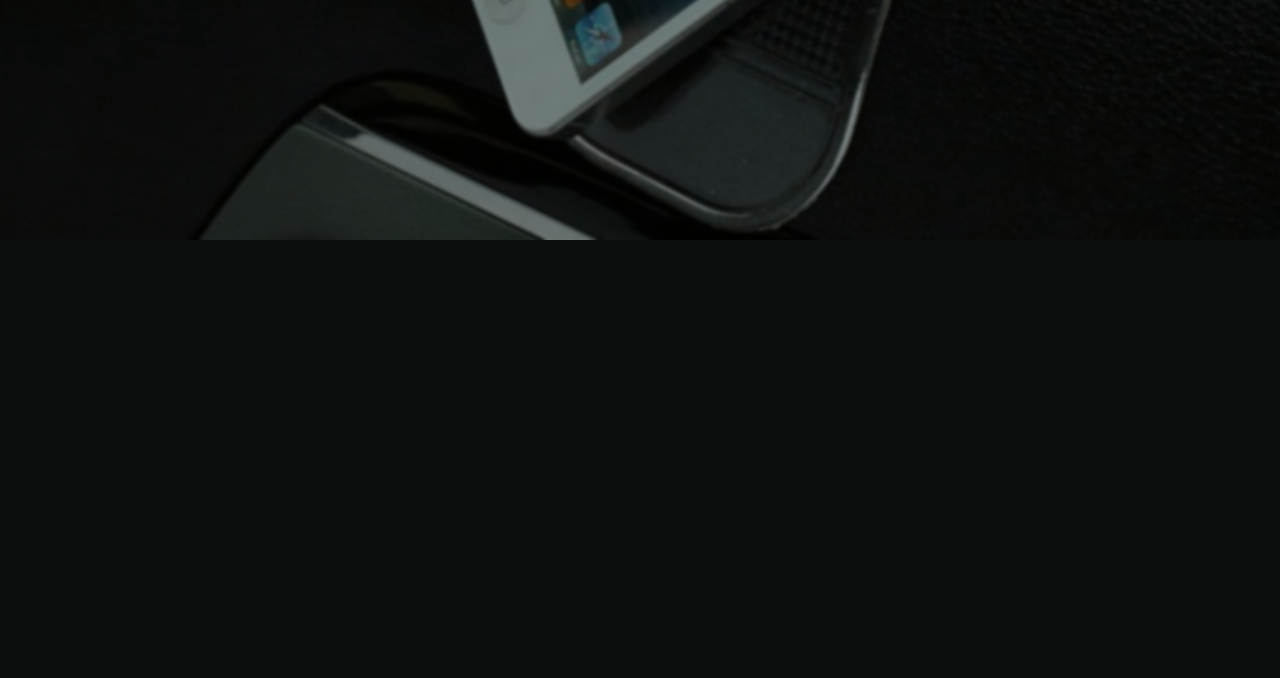
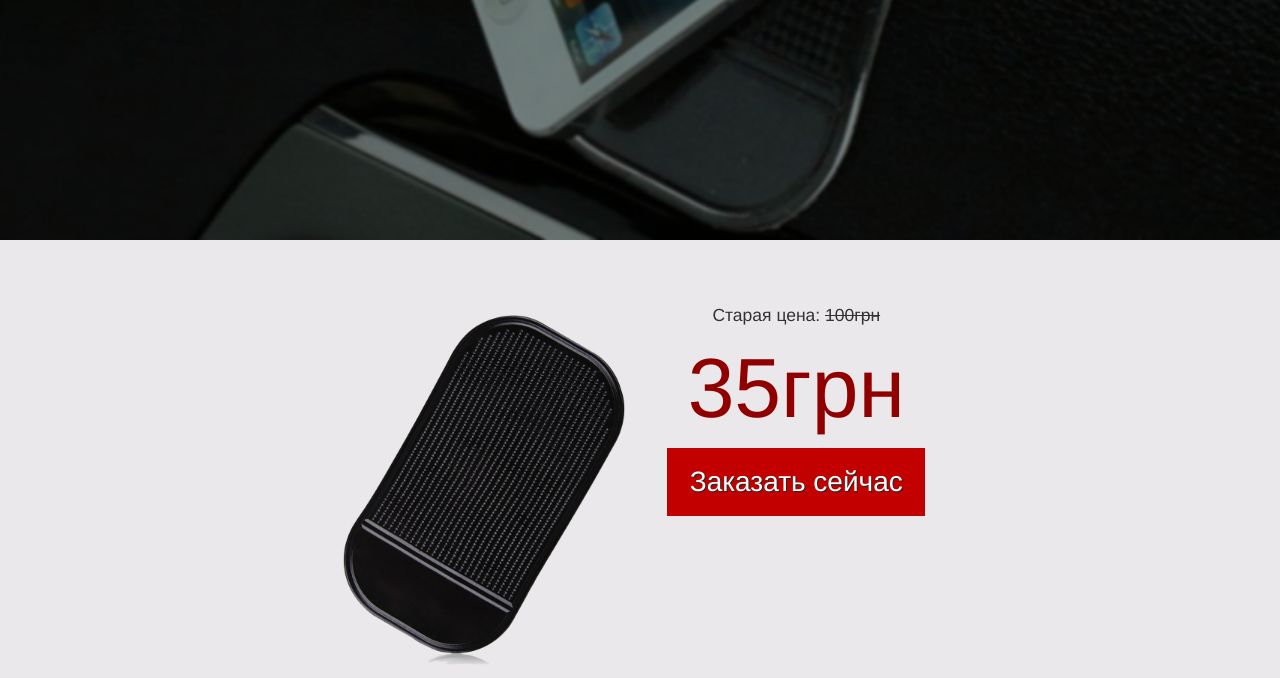
Before and after one commit to onedevlad/stickymp.in.ua, a PHP site: page / in a window 1280 px wide. Shown: the part 560-1238 px from the top of the page. Before the commit the page ends 800 px from the top, so only its background shows below. Run offline with PHP 8.4, Linux system fonts and the light colour scheme.

Commit message:
Screen 2 in progress

```diff
--- a/index.html
+++ b/index.html
@@ -11,10 +11,18 @@
       <div class="row-fluid header-info">
         <div class="col-md-4 header-info-left pull-left"><img src="images/np.png" alt=""><span>Доставка по всей Украине</span></div>
         <div class="col-md-2 pull-right header-info-right"><span>+38 (066) 881 06 22</span>
-          <button>Заказать сейчас</button>
+          <button class="order">Заказать сейчас</button>
         </div>
       </div>
       <div class="row-fluid title"><span class="main-title">Sticky Map</span><span class="secondary-title">Надоел бардак в машине?</span><span class="secondary-title">"Липкие" коврики решат эту проблему раз и навсегда!</span></div>
     </div>
   </div>
+  <div class="container-fluid screen-2">
+    <div class="row-fluid pad-price">
+      <div class="col-md-3 col-md-offset-3 pad-image"><img src="images/pad.png" alt=""></div>
+      <div class="col-md-3 pad-text"><span class="old-price">Старая цена: <span class="overlined">100грн</span></span><span class="new-price">35грн</span>
+        <button class="order">Заказать сейчас</button>
+      </div>
+    </div>
+  </div>
 </body>
--- a/styles/custom.css
+++ b/styles/custom.css
@@ -3069,21 +3069,24 @@ input[type="button"].btn-block {
   margin: 0;
   padding: 0;
 }
-button {
+.order {
   color: #fff;
   background: #c30000;
   outline: none;
   border: none;
-  padding: 5% 8%;
+  padding: 0.5em 0.8em;
   text-shadow: 1px 1px 1px #262527;
 }
-button:hover {
+.order:hover {
   background: #910000;
 }
 html,
 body {
   width: 100%;
   height: 100%;
+}
+.container-fluid {
+  background: #eae8eb;
 }
 .screen-1 {
   padding: 0;
@@ -3136,3 +3139,31 @@ body {
 .screen-1 .overlay .title .secondary-title {
   font-size: 1.5em;
 }
+.screen-2 .pad-price {
+  margin-top: 5%;
+}
+.screen-2 .pad-price .pad-image img {
+  width: 100%;
+}
+.screen-2 .pad-price .pad-text {
+  text-align: center;
+}
+.screen-2 .pad-price .pad-text .old-price,
+.screen-2 .pad-price .pad-text .new-price,
+.screen-2 .pad-price .pad-text button {
+  display: block;
+}
+.screen-2 .pad-price .pad-text .old-price {
+  font-size: 1.25em;
+}
+.screen-2 .pad-price .pad-text .old-price .overlined {
+  text-decoration: line-through;
+}
+.screen-2 .pad-price .pad-text .new-price {
+  font-size: 6em;
+  color: #910000;
+}
+.screen-2 .pad-price .pad-text button {
+  margin: 0 auto;
+  font-size: 2em;
+}
--- a/styles/custom.styl
+++ b/styles/custom.styl
@@ -5,12 +5,12 @@
 	margin 0
 	padding 0
 
-button
+.order
 	color white
 	background red
 	outline none
 	border none
-	padding 5% 8%
+	padding 0.5em 0.8em
 	text-shadow 1px 1px 1px #262527
 	&:hover
 		background d-red
@@ -20,6 +20,8 @@ body
 	width 100%
 	height 100%
 
+.container-fluid
+	background #eae8eb
 .screen-1
 	padding 0
 	height 100%
@@ -58,3 +60,25 @@ body
 				font-size 4em
 			.secondary-title
 				font-size 1.5em
+.screen-2
+	.pad-price
+		margin-top 5%
+		.pad-image
+			img
+				width 100%
+		.pad-text
+			text-align center
+			.old-price
+			.new-price
+			button
+				display block
+			.old-price
+				font-size 1.25em
+				.overlined
+					text-decoration line-through
+			.new-price
+				font-size 6em
+				color d-red
+			button
+				margin 0 auto
+				font-size 2em
```
Also changed, not shown: index.jade (+10 -1 lines).
